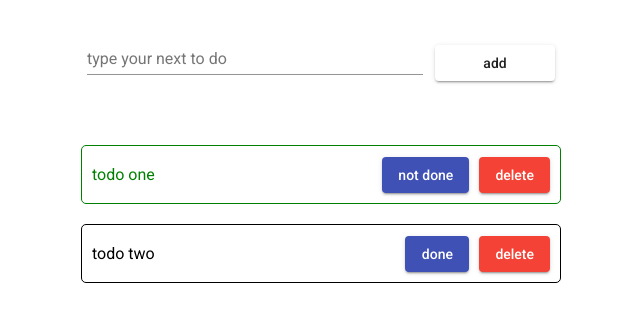
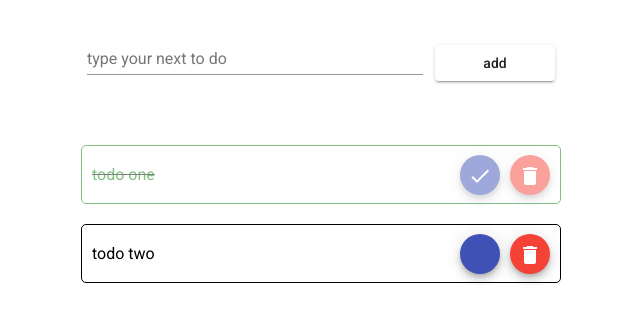
Before and after one commit to abdoaitwihi/todo-angular, an Angular app: page / in a window 1280 px wide. Shown: the top 322 px of the page, without its empty margins (319-959 px from the left). Built offline with nearby package versions, Linux system fonts and the light colour scheme.

Commit message:
some transtion and icons added

```diff
--- a/src/app/angular-material.module.ts
+++ b/src/app/angular-material.module.ts
@@ -4,6 +4,7 @@ import { MatButtonModule } from '@angular/material/button';
 import { MatSidenavModule } from '@angular/material/sidenav';
 import { MatInputModule } from '@angular/material/input';
 import { MatSnackBarModule } from '@angular/material/snack-bar';
+import { MatIconModule } from '@angular/material/icon';
 
 const materials = [
   MatCardModule,
@@ -11,6 +12,7 @@ const materials = [
   MatSidenavModule,
   MatInputModule,
   MatSnackBarModule,
+  MatIconModule,
 ];
 
 @NgModule({
--- a/src/app/comps/home/home.component.html
+++ b/src/app/comps/home/home.component.html
@@ -33,29 +33,29 @@
       </p>
       <button
         *ngIf="!todo.done"
-        mat-raised-button
+        mat-mini-fab
         color="primary"
         fxFlex="0 0 auto"
         (click)="toDoDone(todo.id)"
       >
-        done
+        <mat-icon></mat-icon>
       </button>
       <button
         *ngIf="todo.done"
-        mat-raised-button
+        mat-mini-fab
         color="primary"
         fxFlex="0 0 auto"
         (click)="toDoDone(todo.id)"
       >
-        not done
+        <mat-icon>done</mat-icon>
       </button>
       <button
-        mat-raised-button
+        mat-mini-fab
         color="warn"
         fxFlex="0 1 auto"
         (click)="deleteTodo(todo.id)"
       >
-        delete
+        <mat-icon>delete</mat-icon>
       </button>
     </div>
   </div>
--- a/src/app/scss/_header.scss
+++ b/src/app/scss/_header.scss
@@ -28,12 +28,16 @@ header {
 }
 .simple-card {
   @include border;
+  transition: 0.3s;
 }
 .my-div {
   padding: 10px 0px;
 }
 .done {
   @include border(green);
+  text-decoration: line-through;
+  opacity: 0.5;
+  transition: 0.3s;
 }
 .max-width {
   max-width: 500px;
```
